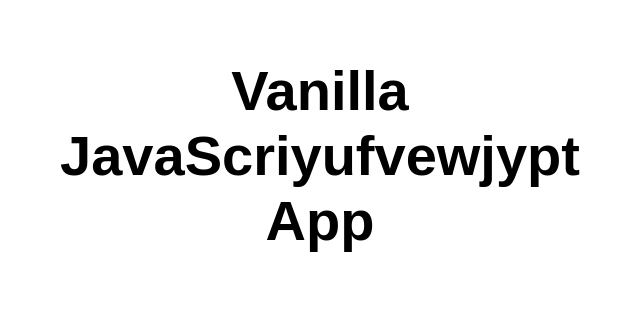
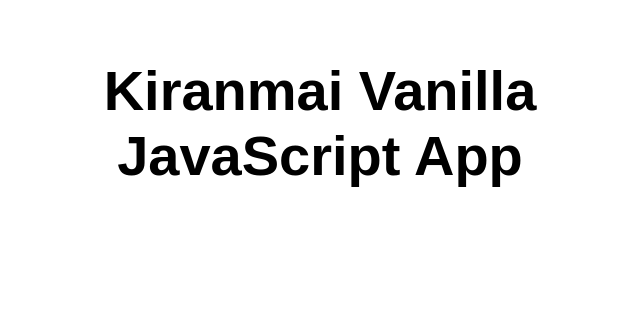
Before and after one commit to Kiranmai-git852/static111111, a website: page src/index.html in a window 1280 px wide. Shown: the whole page, without its empty margins (320-960 px from the left). Drawn offline with Linux system fonts and the light colour scheme.

Commit message:
Update index.html

```diff
--- a/src/index.html
+++ b/src/index.html
@@ -10,7 +10,7 @@
 
 <body>
   <main>
-    <h1>Vanilla JavaScriyufvewjypt App</h1>
+    <h1>Kiranmai Vanilla JavaScript App</h1>
   </main>
 </body>
 
```
